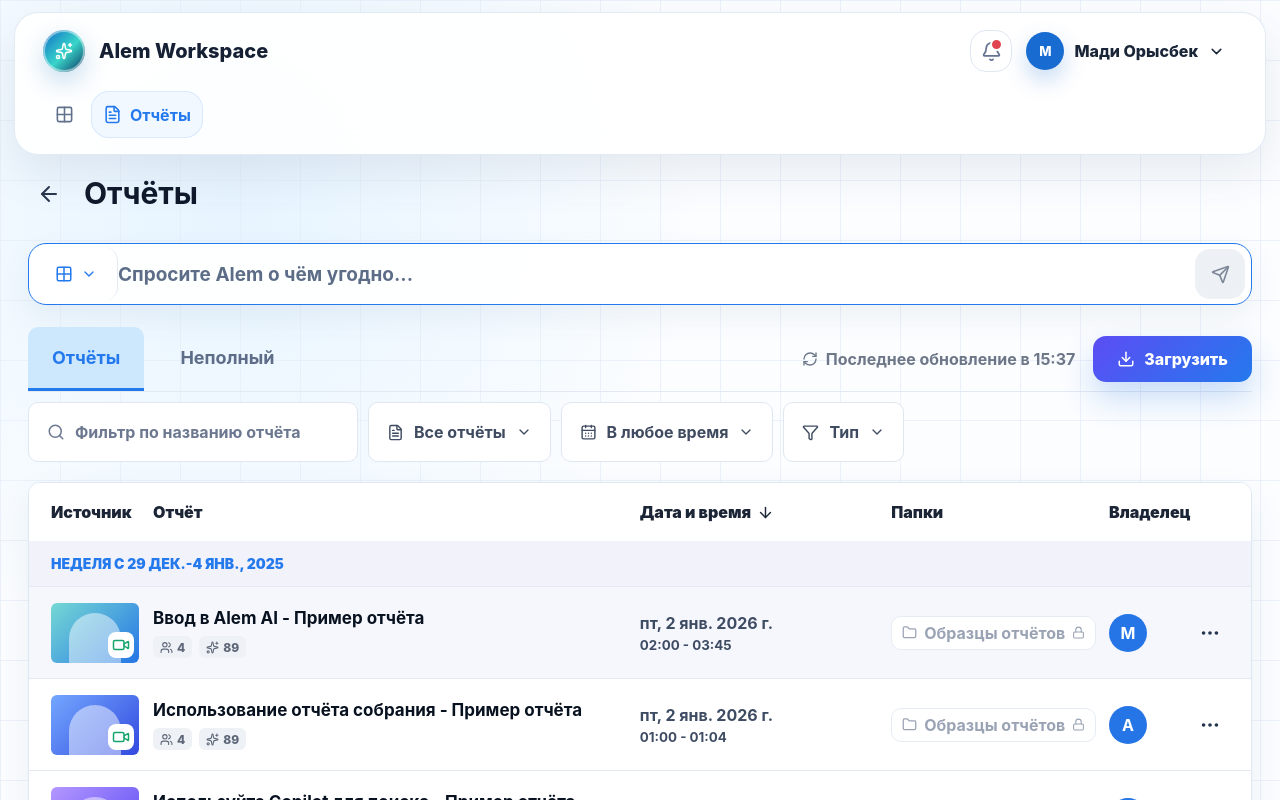
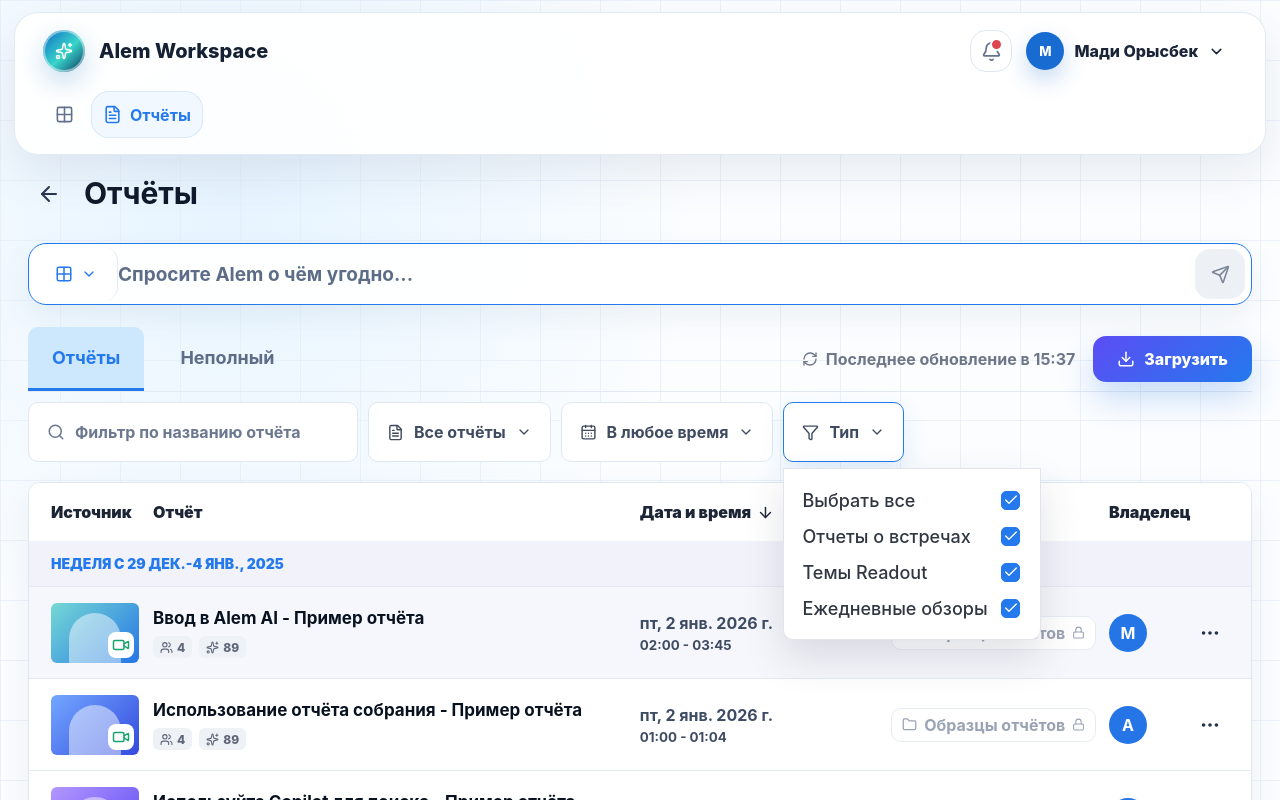
Before and after one commit to iloveeroha/AlemLive, a React (Vite) app in the folder frontend/: page / in a window 1280 px wide. Both pictures are taken after a click on the button "Тип". Shown: the top 800 px of the page. Built offline with nearby package versions, Linux system fonts and the light colour scheme.

Commit message:
style swiithc

```diff
--- a/frontend/src/App.css
+++ b/frontend/src/App.css
@@ -1349,15 +1349,17 @@
   border-radius: 10px;
 }
 
-.time-filter-wrap {
+.time-filter-wrap,
+.type-filter-wrap {
   position: relative;
   display: inline-flex;
   align-items: center;
 }
 
-.time-filter-button.active {
-  border-color: #c9c2f2;
-  box-shadow: 0 10px 24px rgba(72, 59, 173, 0.1);
+.time-filter-button.active,
+.type-filter-button.active {
+  border-color: #2479ed;
+  box-shadow: 0 10px 24px rgba(36, 121, 237, 0.12);
 }
 
 .date-filter-dropdown {
@@ -1540,6 +1542,65 @@
 .calendar-ok-button:disabled {
   cursor: not-allowed;
   opacity: 0.62;
+}
+
+.type-filter-dropdown {
+  position: absolute;
+  top: calc(100% + 6px);
+  left: 0;
+  z-index: 30;
+  display: grid;
+  gap: 2px;
+  width: 258px;
+  padding: 14px 8px;
+  border: 1px solid #e2e3eb;
+  border-radius: 0 0 10px 10px;
+  background: #ffffff;
+  box-shadow: 0 18px 42px rgba(46, 52, 74, 0.14);
+}
+
+.type-filter-option {
+  display: grid;
+  grid-template-columns: minmax(0, 1fr) auto;
+  align-items: center;
+  gap: 12px;
+  width: 100%;
+  min-height: 34px;
+  padding: 0 12px 0 10px;
+  border: 0;
+  border-radius: 4px;
+  color: #303743;
+  background: transparent;
+  text-align: left;
+  font-size: 18px;
+  font-weight: 500;
+}
+
+.type-filter-option span:first-child {
+  overflow: hidden;
+  text-overflow: ellipsis;
+  white-space: nowrap;
+}
+
+.type-filter-option:hover,
+.type-filter-option.active:hover {
+  background: #f3f8ff;
+}
+
+.type-check {
+  display: grid;
+  place-items: center;
+  width: 19px;
+  height: 19px;
+  border: 1px solid #b7cff5;
+  border-radius: 5px;
+  color: #ffffff;
+  background: #ffffff;
+}
+
+.type-check.active {
+  border-color: #2479ed;
+  background: #2479ed;
 }
 
 .reports-table {
@@ -2465,6 +2526,7 @@
   .report-search-filter,
   .filter-button,
   .time-filter-wrap,
+  .type-filter-wrap,
   .upload-action {
     width: 100%;
     min-width: 0;
@@ -2473,6 +2535,10 @@
 
   .date-filter-dropdown {
     grid-template-columns: 1fr;
+    width: min(100%, calc(100vw - 20px));
+  }
+
+  .type-filter-dropdown {
     width: min(100%, calc(100vw - 20px));
   }
 
--- a/frontend/src/App.jsx
+++ b/frontend/src/App.jsx
@@ -201,6 +201,12 @@
   { id: 'last12months', label: 'Последние 12 месяцев', months: 12 },
 ]
 
+const typeFilterOptions = [
+  { id: 'meetings', label: 'Отчеты о встречах' },
+  { id: 'readout', label: 'Темы Readout' },
+  { id: 'daily', label: 'Ежедневные обзоры' },
+]
+
 const calendarMonthNames = [
   'январь',
   'февраль',
@@ -393,6 +399,8 @@
   const [timeFilterRange, setTimeFilterRange] = useState({ from: null, to: null })
   const [draftTimeFilterRange, setDraftTimeFilterRange] = useState({ from: null, to: null })
   const [calendarMonth, setCalendarMonth] = useState(new Date(reportCalendarToday.getFullYear(), reportCalendarToday.getMonth(), 1))
+  const [isTypeFilterOpen, setIsTypeFilterOpen] = useState(false)
+  const [selectedTypeFilterIds, setSelectedTypeFilterIds] = useState(typeFilterOptions.map((option) => option.id))
   const [openReportActionsId, setOpenReportActionsId] = useState('')
 
   const canStart = form.userName.trim() && form.roomName.trim()
@@ -401,6 +409,7 @@
   const activeQuickDateOption = quickDateOptions.find((option) => option.id === timeFilterMode)
   const timeFilterLabel = timeFilterMode === 'custom' ? formatDateRange(timeFilterRange) : activeQuickDateOption?.label || quickDateOptions[0].label
   const calendarDays = getCalendarDays(calendarMonth)
+  const areAllTypeFiltersSelected = selectedTypeFilterIds.length === typeFilterOptions.length
 
   const meetingMeta = useMemo(() => {
     const room = meeting?.roomName || form.roomName || 'alem-meeting'
@@ -584,6 +593,51 @@
       to: draftTimeFilterRange.to || draftTimeFilterRange.from,
     })
     setIsTimeFilterOpen(false)
+  }
+
+  function toggleAllTypeFilters() {
+    setSelectedTypeFilterIds((current) => (
+      current.length === typeFilterOptions.length ? [] : typeFilterOptions.map((option) => option.id)
+    ))
+  }
+
+  function toggleTypeFilter(optionId) {
+    setSelectedTypeFilterIds((current) => (
+      current.includes(optionId)
+        ? current.filter((id) => id !== optionId)
+        : [...current, optionId]
+    ))
+  }
+
+  function renderTypeFilterDropdown() {
+    return (
+      <div className="type-filter-dropdown">
+        <button className="type-filter-option" type="button" onClick={toggleAllTypeFilters}>
+          <span>Выбрать все</span>
+          <span className={areAllTypeFiltersSelected ? 'type-check active' : 'type-check'}>
+            {areAllTypeFiltersSelected && <Check size={16} />}
+          </span>
+        </button>
+
+        {typeFilterOptions.map((option) => {
+          const isSelected = selectedTypeFilterIds.includes(option.id)
+
+          return (
+            <button
+              className={isSelected ? 'type-filter-option active' : 'type-filter-option'}
+              type="button"
+              key={option.id}
+              onClick={() => toggleTypeFilter(option.id)}
+            >
+              <span>{option.label}</span>
+              <span className={isSelected ? 'type-check active' : 'type-check'}>
+                {isSelected && <Check size={16} />}
+              </span>
+            </button>
+          )
+        })}
+      </div>
+    )
   }
 
   function renderDateFilterDropdown() {
@@ -963,7 +1017,10 @@
             <button
               className={isTimeFilterOpen ? 'filter-button time-filter-button active' : 'filter-button time-filter-button'}
               type="button"
-              onClick={() => setIsTimeFilterOpen((current) => !current)}
+              onClick={() => {
+                setIsTimeFilterOpen((current) => !current)
+                setIsTypeFilterOpen(false)
+              }}
               aria-expanded={isTimeFilterOpen}
             >
               <CalendarDays size={17} />
@@ -972,11 +1029,22 @@
             </button>
             {isTimeFilterOpen && renderDateFilterDropdown()}
           </div>
-          <button className="filter-button" type="button">
-            <Filter size={17} />
-            Тип
-            <ChevronDown size={16} />
-          </button>
+          <div className="type-filter-wrap">
+            <button
+              className={isTypeFilterOpen ? 'filter-button type-filter-button active' : 'filter-button type-filter-button'}
+              type="button"
+              onClick={() => {
+                setIsTypeFilterOpen((current) => !current)
+                setIsTimeFilterOpen(false)
+              }}
+              aria-expanded={isTypeFilterOpen}
+            >
+              <Filter size={17} />
+              Тип
+              <ChevronDown size={16} />
+            </button>
+            {isTypeFilterOpen && renderTypeFilterDropdown()}
+          </div>
         </div>
 
         <div className="reports-table">
```
